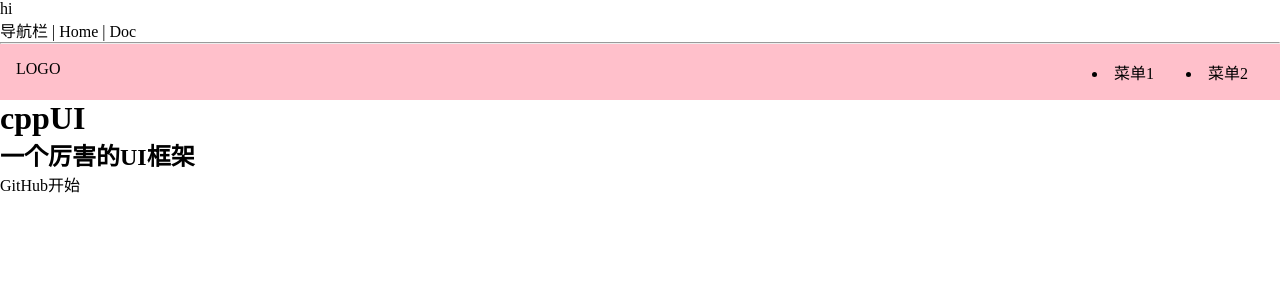
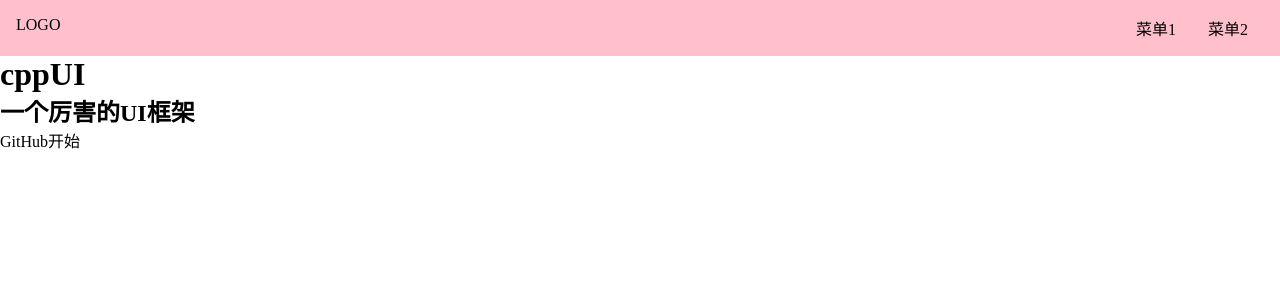
Before and after one commit to wsmnnmm/CPP-UI, a Vue app: page /#/ in a window 1280 px wide. Shown: the top 300 px of the page. Built offline with nearby package versions, Linux system fonts and the light colour scheme.

Commit message:
封装Topnav组件

```diff
--- a/src/App.vue
+++ b/src/App.vue
@@ -1,8 +1,4 @@
 <template>
-  <div>hi</div>
-  导航栏 | <router-link to="/">Home</router-link> |
-  <router-link to="/doc">Doc</router-link>
-  <hr />
   <router-view />
 </template>
 
--- /dev/null
+++ b/src/components/Topnav.vue
@@ -0,0 +1,28 @@
+<template>
+  <div class="topnav">
+    <div class="logo">LOGO</div>
+    <ul class="menu">
+      <li>菜单1</li>
+      <li>菜单2</li>
+    </ul>
+  </div>
+</template>
+<style lang="scss" scoped>
+.topnav {
+  background: pink;
+  display: flex;
+  padding: 16px;
+  > .logo {
+    max-width: 6em;
+    margin-right: auto;
+  }
+  > .menu {
+    display: flex;
+    white-space: nowrap;
+    flex-wrap: nowrap;
+    > li {
+      margin: 0 1em;
+    }
+  }
+}
+</style>
--- a/src/views/Doc.vue
+++ b/src/views/Doc.vue
@@ -1,12 +1,15 @@
 <template>
   <div>
-    <div class="topnav">
-      <div class="logo"></div>
-      <div class="menu"></div>
-    </div>
+    <Topnav />
     <div class="content">
       <aside>边栏</aside>
       <main>主内容</main>
     </div>
   </div>
 </template>
+<script lang="ts">
+import Topnav from "../components/Topnav.vue";
+export default {
+  components: { Topnav },
+};
+</script>
--- a/src/views/Home.vue
+++ b/src/views/Home.vue
@@ -1,12 +1,6 @@
 <template>
   <div>
-    <div class="topnav">
-      <div class="logo">LOGO</div>
-      <div class="menu">
-        <li>菜单1</li>
-        <li>菜单2</li>
-      </div>
-    </div>
+    <Topnav />
     <div class="banner">
       <h1>cppUI</h1>
       <h2>一个厉害的UI框架</h2>
@@ -17,22 +11,10 @@
     </div>
   </div>
 </template>
-<style lang="scss" scoped>
-.topnav {
-  background: pink;
-  display: flex;
-  padding: 16px;
-  > .logo {
-    max-width: 6em;
-    margin-right: auto;
-  }
-  > .menu {
-    display: flex;
-    white-space: nowrap;
-    flex-wrap: nowrap;
-    > li {
-      margin: 0 1em;
-    }
-  }
-}
-</style>
+<script lang="ts">
+import Topnav from "../components/Topnav.vue";
+export default {
+  components: { Topnav },
+};
+</script>
+<style lang="scss" scope></style>
```
Also changed, not shown: src/components/HelloWorld.vue (deleted, +0 -19 lines).
